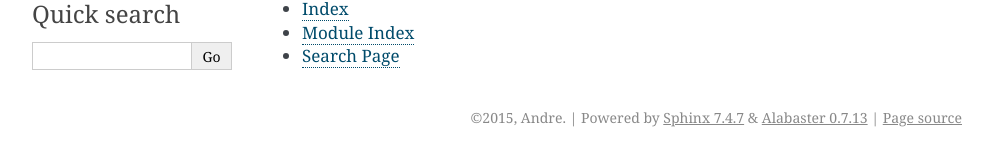
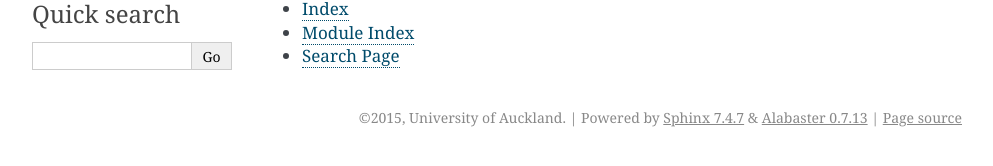
Before and after one commit to ABI-Tutorials/DTP-CompPhys, a Sphinx documentation site: the page built from source/index.rst, in a window 1280 px wide. Shown: the part 269-435 px from the top of the page, without its empty margins (148-1141 px from the left). Built offline with Sphinx 7.4.7, drawn with Linux system fonts in a browser that asks for light colours.

Commit message:
change author and copyright to UoA

```diff
--- a/source/conf.py
+++ b/source/conf.py
@@ -49,8 +49,8 @@ master_doc = 'index'
 
 # General information about the project.
 project = u'DTP Computational Physiology'
-copyright = u'2015, Andre'
-author = u'Andre'
+copyright = u'2015, University of Auckland'
+author = u'University of Auckland'
 
 # The version info for the project you're documenting, acts as replacement for
 # |version| and |release|, also used in various other places throughout the
@@ -225,7 +225,7 @@ latex_elements = {
 #  author, documentclass [howto, manual, or own class]).
 latex_documents = [
   (master_doc, 'DTPComputationalPhysiology.tex', u'DTP Computational Physiology Documentation',
-   u'Andre', 'manual'),
+   u'University of Auckland', 'manual'),
 ]
 
 # The name of an image file (relative to this directory) to place at the top of
```
